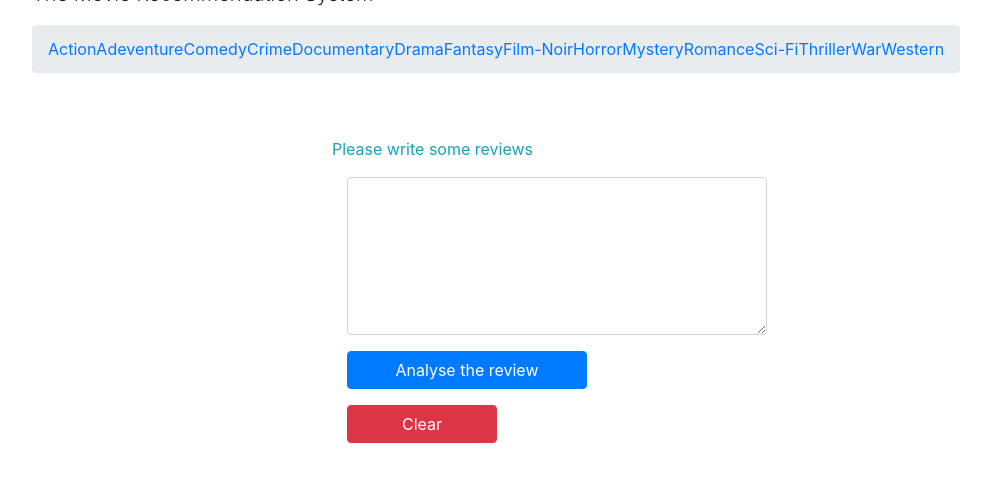
After one commit to ruhit3/DesignPatternProject, a Flask app: page /sentimentAnalysis in a window 1280 px wide. The commit adds this page. Shown: the part 345-846 px from the top of the page, without its empty margins (38-1029 px from the left). Run offline with Flask 2, Linux system fonts and the light colour scheme; parts of the project's set-up code (start-up, migrations or seed data) failed here and were passed over; some libraries are stand-ins or nearby versions.

Commit message:
Add files via upload

```diff
--- /dev/null
+++ b/templates/header.html
@@ -0,0 +1,66 @@
+<div class="row">
+    <br>
+</div>
+
+<div class="row">
+    <div class="col-lg-1">
+        <img src="https://png.icons8.com/the-dragon-team/ios7/72/2c3e50">
+    </div>
+    <div class="col-lg-11">
+        <h1>MovieKit</h1>
+    </div>
+</div>
+
+<div class="row">
+    <p class="lead">The Movie Recommendation System</p>
+</div>
+
+<div class="row text-center">
+    <ul class="breadcrumb">
+        <li>
+            <a href="#">Action</a>
+        </li>
+        <li>
+            <a href="#">Adeventure</a>
+        </li>
+        <li>
+            <a href="#">Comedy</a>
+        </li>
+        <li>
+            <a href="#">Crime</a>
+        </li>
+        <li>
+            <a href="#">Documentary</a>
+        </li>
+        <li>
+            <a href="#">Drama</a>
+        </li>
+        <li>
+            <a href="#">Fantasy</a>
+        </li>
+        <li>
+            <a href="#">Film-Noir</a>
+        </li>
+        <li>
+            <a href="#">Horror</a>
+        </li>
+        <li>
+            <a href="#">Mystery</a>
+        </li>
+        <li>
+            <a href="#">Romance</a>
+        </li>
+        <li>
+            <a href="#">Sci-Fi</a>
+        </li>
+        <li>
+            <a href="#">Thriller</a>
+        </li>
+        <li>
+            <a href="#">War</a>
+        </li>
+        <li>
+            <a href="#">Western</a>
+        </li>
+    </ul>
+</div>
--- /dev/null
+++ b/templates/layout.html
@@ -0,0 +1,8 @@
+<meta charset="UTF-8">
+<meta name="viewport" content="width=device-width, initial-scale=1.0">
+<meta http-equiv="X-UA-Compatible" content="ie=edge">
+<script src="https://ajax.googleapis.com/ajax/libs/jquery/3.2.1/jquery.min.js"></script>
+<script src="https://maxcdn.bootstrapcdn.com/bootstrap/3.3.7/js/bootstrap.min.js"></script>
+<link rel="stylesheet" href="https://bootswatch.com/flatly/bootstrap.min.css">
+<link rel="icon" href="https://png.icons8.com/the-dragon-team/ios7/16/2c3e50">
+<title>MovieKit</title>
--- a/templates/search.html
+++ b/templates/search.html
@@ -1,4 +1,4 @@
-<form class="form-horizontal" action="/" method="post">
+<form class="form-horizontal" action="/getRecommendation" method="post">
     <fieldset>
         <p class="text-info">Please select and rate movies you have watched</p>
         <div class="form-group">
--- /dev/null
+++ b/templates/sentiment.html
@@ -0,0 +1,35 @@
+<form class="form-horizontal well" action="/sentimentAnalysis" method="post">
+    <fieldset>
+        <p class="text-info">Please write some reviews</p>
+
+        <div class="form-group">
+            <div class="col-lg-1">
+            </div>
+            <div class="col-lg-10">
+                <textarea class="form-control" rows="6" name="textArea"></textarea>
+            </div>
+            <div class="col-lg-1">
+            </div>
+        </div>
+
+        <div class="form-group">
+            <div class="col-lg-3">
+            </div>
+            <div class="col-lg-6">
+                <input name='button' type="submit" class="btn btn-primary btn-block" value="Analyse the review">
+            </div>
+            <div class="col-lg-3">
+            </div>
+        </div>
+
+        <div class="form-group">
+            <div class="col-lg-4">
+            </div>
+            <div class="col-lg-4">
+                <input name='button' type="submit" class="btn btn-danger btn-block" value="Clear">
+            </div>
+            <div class="col-lg-4">
+            </div>
+        </div>
+    </fieldset>
+</form>
--- /dev/null
+++ b/templates/sentimentAnalysis.html
@@ -0,0 +1,55 @@
+<!DOCTYPE html>
+<html lang="en">
+
+<head>
+    {% include 'layout.html' %}
+</head>
+
+<body>
+    <div class="container">
+        {% include 'header.html' %}
+
+        <div class="row">
+            {% for i in range(2) %}
+            <br> {% endfor %}
+        </div>
+
+        <div class="row">
+            <div class="col-lg-3">
+            </div>
+            <div class="col-lg-6">
+                {% include 'sentiment.html' %}
+            </div>
+            <div class="col-lg-3">
+            </div>
+        </div>
+
+        <div class="row">
+            <div class="col-lg-4">
+            </div>
+            <div class="col-lg-4">
+                {% if flag==0 %}
+                <div class="alert alert-info">
+                    <p class="text-center">
+                        <strong>Thanks for a POSITIVE review!</strong>
+                    </p>
+                </div>
+                {% elif flag==1 %}
+                <div class="alert alert-warning">
+                    <p class="text-center">
+                        <strong>Oh snap! Sorry for a NEGATIVE review!</strong>
+                    </p>
+                </div>
+                {% else %}
+                <div class="alert alert-defult">
+                </div>
+                {% endif %}
+            </div>
+            <div class="col-lg-4">
+            </div>
+        </div>
+
+    </div>
+</body>
+
+</html>
```
Also changed, not shown: templates/getRecommendation.html (added, +28 -0 lines), templates/home.html (added, +35 -0 lines).
